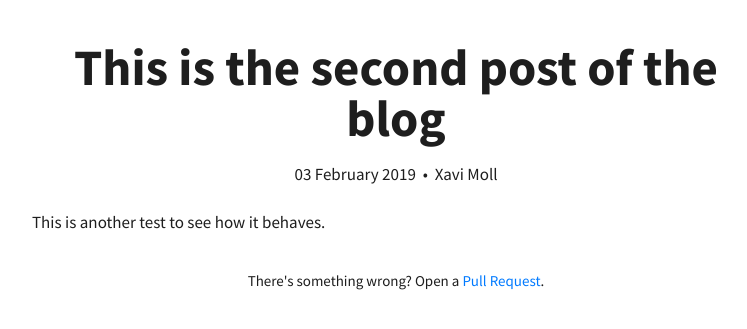
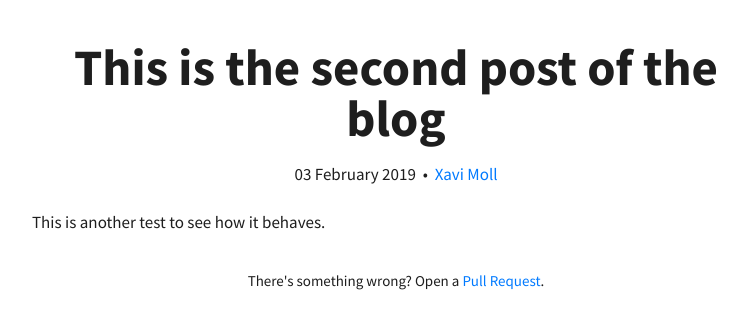
Before and after one commit to xmollv/xmollv.github.io, a Jekyll site: the page built from _posts/2019-02-03-second-test.md, in a window 1280 px wide. Shown: the top 329 px of the page, without its empty margins (244-991 px from the left). Built offline with Jekyll 4.4.1, drawn with Linux system fonts in a browser that asks for light colours.

```diff
--- a/_layouts/post.html
+++ b/_layouts/post.html
@@ -2,6 +2,6 @@
 layout: default
 ---
 <h1 id="post_title">{{ page.title }}</h1>
-<div id="post_subtitle">{{ page.date | date_to_long_string }}&nbsp;&nbsp;•&nbsp;&nbsp;{{ site.author }}</div>
+<div id="post_subtitle">{{ page.date | date_to_long_string }}&nbsp;&nbsp;•&nbsp;&nbsp;<a href="https://twitter.com/{{site.twitter_username}}">{{ site.author }}</a></div>
 {{content}}
 <p id="feedback_pr">There's something wrong? Open a <a href="{{ site.github_url | append: '/tree/master/_posts/'}}{{ page.path | remove_first:'_posts/' }}">Pull Request</a>.</p>
```
